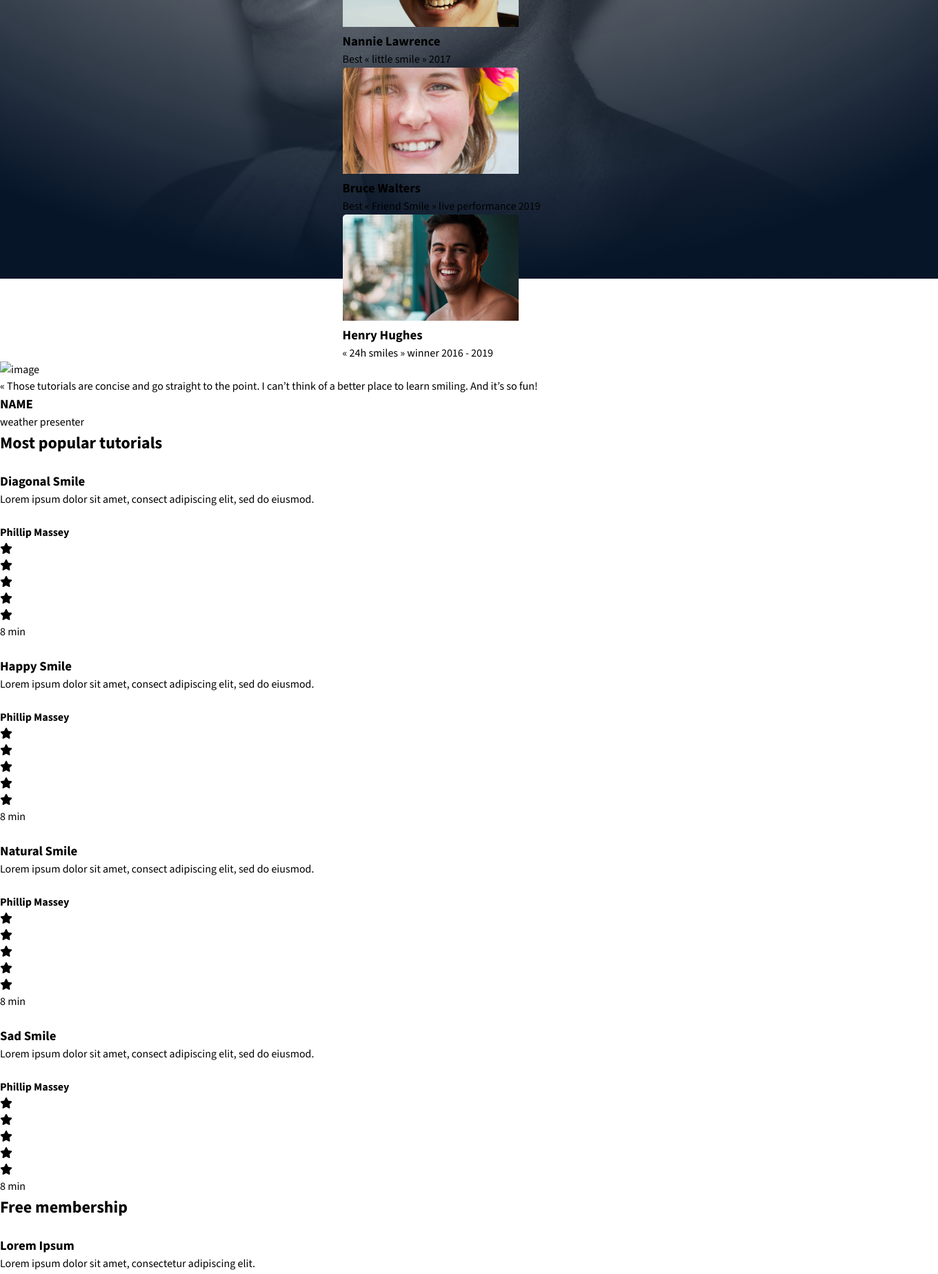
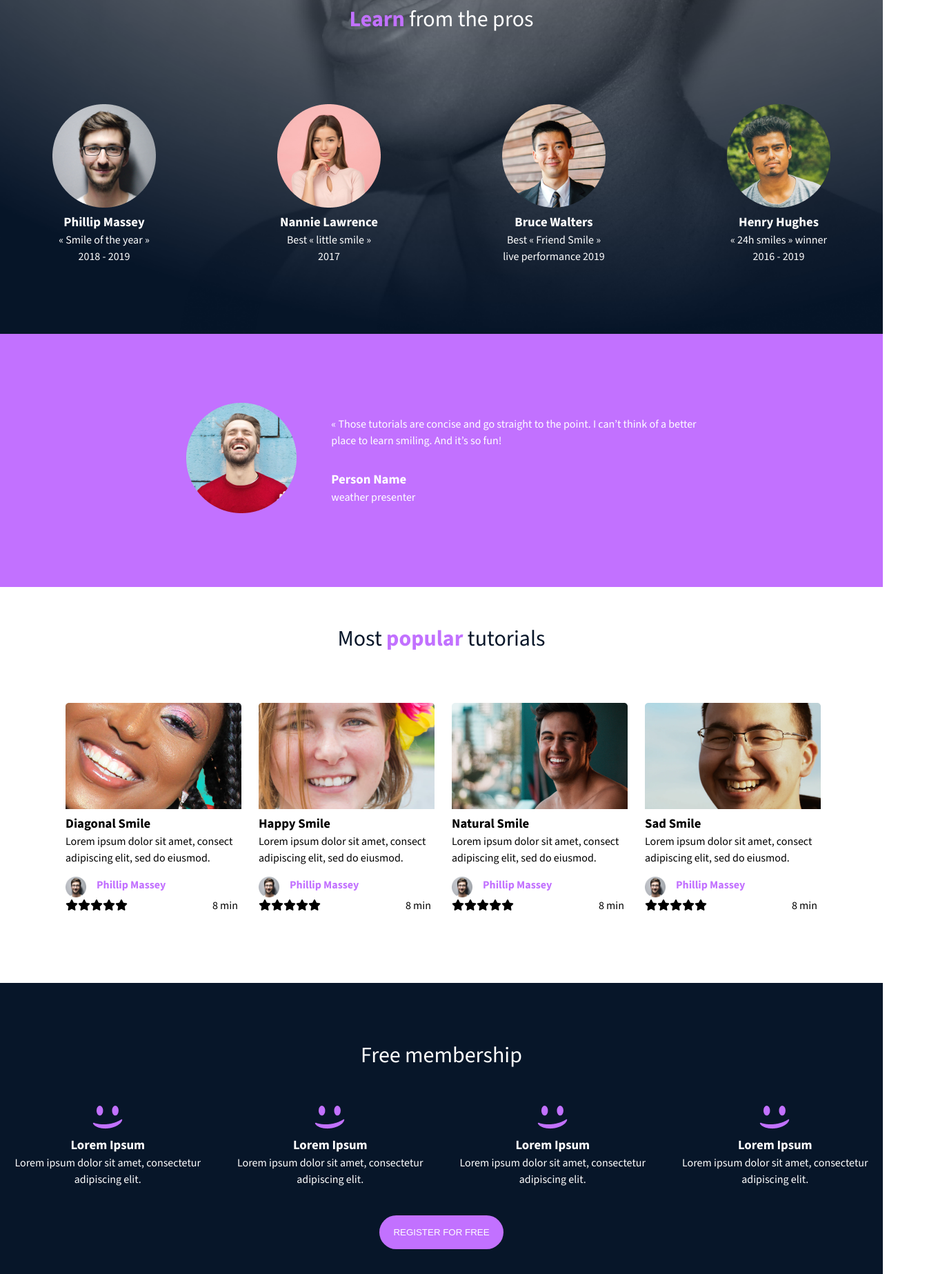
Before and after one commit to iamwillogutu/alx_html_css, a plain HTML site: page css_advanced/index.html in a window 1280 px wide. Shown: the part 585-2432 px from the top of the page at 69% size, 1360 px wide, since content can reach past the window. Drawn offline with nearby package versions, Linux system fonts and the light colour scheme.

Commit message:
CSS Advance Project

```diff
--- a/css_advanced/index.html
+++ b/css_advanced/index.html
@@ -34,54 +34,56 @@
                 </div>
                 <button>REGISTER FOR FREE</button>
             </div>
-            <div>
-                <h2>Learn from the pros</h2>
+            <div class="the-pros">
+                <h2><span class="learn">Learn</span> from the pros</h2>
                 <div class="profile-section">
                     <div class="profile">
-                        <img src="./images/1 (3).png" alt="">
+                        <img src="./images/1.png" alt="">
                         <h3>Phillip Massey</h3>
                         <p>« Smile of the year » 2018 - 2019</p>
                     </div>
                     <div class="profile">
-                        <img src="./images/6.png" alt="">
+                        <img src="./images/3.png" alt="">
                         <h3>Nannie Lawrence</h3>
                         <p>Best « little smile » 2017</p>
                     </div>
                     <div class="profile">
-                        <img src="./images/7.png" alt="">
+                        <img src="./images/2.png" alt="" id="profile-3">
                         <h3>Bruce Walters</h3>
                         <p>Best « Friend Smile » live performance 2019</p>
                     </div>
                     <div class="profile">
-                        <img src="./images/8.png" alt="">
+                        <img src="./images/4.png" alt="">
                         <h3>Henry Hughes</h3>
                         <p>« 24h smiles » winner 2016 - 2019</p>
                     </div>
                 </div>
             </div>
-            <img src="Images/Object.png" alt="Hero Illustration" class="hero-img">
+            <!-- <img src="Images/Object.png" alt="Hero Illustration" class="hero-img"> -->
         </section>
-        <section>
+        <section class="banner">
             <div>
-                <img src="./images/Bitmap.png" alt="image">
+                <img src="./images/5.png" alt="image">
             </div>
-            <div>
-                <blockquote>« Those tutorials are concise and go straight to the point. I can’t think of a better place to learn smiling. And it’s so fun!</blockquote>
-                <h3>NAME</h3>
+            <div class="banner-description">
+                <blockquote>« Those tutorials are concise and go straight to the point. I can’t think of a better <br> place to learn smiling. And it’s so fun!</blockquote>
+                <h3 class="name">Person Name</h3>
                 <P>weather presenter</P>
             </div>
         </section>
-        <section>
-            <h2>Most popular tutorials</h2>
-            <div>
-                <img src="./images/Bitmap (1).png" alt="">
+        <section class="tutorial">
+            <h2 class="tutorial-heading">Most <span class="learn">popular</span> tutorials</h2>
+            <div class="tutorial-section">
+                <div class="tutorial-one">
+                    <img src="./images/9.png" alt="">
                     <h3>Diagonal Smile</h3>
                     <p>Lorem ipsum dolor sit amet, consect adipiscing elit, sed do eiusmod.</p>
-                <div>
-                    <img src="./images/1 (3).png" alt="">
-                    <h4>Phillip Massey</h4>
+                    <div class="phillip-description">
+                        <img src="./images/1.png" alt="" class="phillip-img">
+                        <h4 class="learn">Phillip Massey</h4>
                     </div>
-                <div>
+                    <div class="stars-description">
+                    <div class="stars">
                         <div><i class="fa-solid fa-star"></i></div>
                         <div><i class="fa-solid fa-star"></i></div>
                         <div><i class="fa-solid fa-star"></i></div>
@@ -90,15 +92,17 @@
                     </div>
                     <p>8 min</p>
                     </div>
-            <div>
-                <img src="./images/Bitmap (4).png" alt="">
+                </div>
+                <div class="tutorial-one">
+                    <img src="./images/7.png" alt="">
                     <h3>Happy Smile</h3>
                     <p>Lorem ipsum dolor sit amet, consect adipiscing elit, sed do eiusmod.</p>
-                <div>
-                    <img src="./images/1 (3).png" alt="">
-                    <h4>Phillip Massey</h4>
+                    <div class="phillip-description">
+                        <img src="./images/1.png" alt="" class="phillip-img">
+                        <h4 class="learn">Phillip Massey</h4>
                     </div>
-                <div>
+                    <div class="stars-description">
+                    <div class="stars">
                         <div><i class="fa-solid fa-star"></i></div>
                         <div><i class="fa-solid fa-star"></i></div>
                         <div><i class="fa-solid fa-star"></i></div>
@@ -107,15 +111,17 @@
                     </div>
                     <p>8 min</p>
                     </div>
-            <div>
-                <img src="./images/Bitmap (3).png" alt="">
+                </div>
+                <div class="tutorial-one">
+                    <img src="./images/8.png" alt="">
                     <h3>Natural Smile</h3>
                     <p>Lorem ipsum dolor sit amet, consect adipiscing elit, sed do eiusmod.</p>
-                <div>
-                    <img src="./images/1 (3).png" alt="">
-                    <h4>Phillip Massey</h4>
+                    <div class="phillip-description">
+                        <img src="./images/1.png" alt="" class="phillip-img">
+                        <h4 class="learn">Phillip Massey</h4>
                     </div>
-                <div>
+                    <div class="stars-description">
+                    <div class="stars">
                         <div><i class="fa-solid fa-star"></i></div>
                         <div><i class="fa-solid fa-star"></i></div>
                         <div><i class="fa-solid fa-star"></i></div>
@@ -124,15 +130,17 @@
                     </div>
                     <p>8 min</p>
                     </div>
-            <div>
-                <img src="./images/Bitmap (2).png" alt="">
+                </div>
+                <div class="tutorial-one">
+                    <img src="./images/6.png" alt="">
                     <h3>Sad Smile</h3>
                     <p>Lorem ipsum dolor sit amet, consect adipiscing elit, sed do eiusmod.</p>
-                <div>
-                    <img src="./images/1 (3).png" alt="">
-                    <h4>Phillip Massey</h4>
+                    <div class="phillip-description">
+                        <img src="./images/1.png" alt="" class="phillip-img">
+                        <h4 class="learn">Phillip Massey</h4>
                     </div>
-                <div>
+                    <div class="stars-description">
+                    <div class="stars">
                         <div><i class="fa-solid fa-star"></i></div>
                         <div><i class="fa-solid fa-star"></i></div>
                         <div><i class="fa-solid fa-star"></i></div>
@@ -141,42 +149,41 @@
                     </div>
                     <p>8 min</p>
                     </div>
+                </div>
+            </div>
         </section>
-        <section>
+        <section class="free-membership">
             <h2>Free membership</h2>
-            <div>
-                <img src="./images/smile.svg" alt="">
+            <div class="membership-section">
+                <div class="membership">
+                    <img src="./images/smile.png" alt="">
                     <h3>Lorem Ipsum</h3>
                     <p>Lorem ipsum dolor sit amet, consectetur adipiscing elit.</p>
                 </div>
-            <div>
-                <img src="./images/smile.svg" alt="">
+                <div class="membership">
+                    <img src="./images/smile.png" alt="">
                     <h3>Lorem Ipsum</h3>
                     <p>Lorem ipsum dolor sit amet, consectetur adipiscing elit.</p>
                 </div>
-            <div>
-                <img src="./images/smile.svg" alt="">
+                <div class="membership">
+                    <img src="./images/smile.png" alt="">
                     <h3>Lorem Ipsum</h3>
                     <p>Lorem ipsum dolor sit amet, consectetur adipiscing elit.</p>
                 </div>
-            <div>
-                <img src="./images/smile.svg" alt="">
+                <div class="membership">
+                    <img src="./images/smile.png" alt="">
                     <h3>Lorem Ipsum</h3>
                     <p>Lorem ipsum dolor sit amet, consectetur adipiscing elit.</p>
+                </div>
             </div>
             <button>REGISTER FOR FREE</button>
         </section>
         <section>
-            <h2>F.A.Q</h2>
+            <div class="FAQ">
+            <h2 class="faq-heading">F.A.Q</h2>
             <div>
-                <div>
-                    <div>
-                        <h3>How does this work?</h3>
-                    </div>
-                    <div>
-                        Lorem ipsum dolor sit amet, consectetur adipiscing elit, sed do eiusmod tempor incididunt ut labore et dolore magna aliqua. Ut enim ad minim veniam, quis nostrud exercitation ullamco laboris nisi ut aliquip ex ea commodo consequat. Duis aute irure dolor in reprehenderit in voluptate velit esse cillum dolore eu fugiat nulla pariatur. Excepteur sint occaecat cupidatat non proident, sunt in culpa qui officia deserunt mollit anim id est laborum.
-                    </div>
-
+                <div class="faq-content">
+                    <div class="faq-details">
                     <div>
                         <h3>How does this work?</h3>
                     </div>
@@ -184,13 +191,8 @@
                         Lorem ipsum dolor sit amet, consectetur adipiscing elit, sed do eiusmod tempor incididunt ut labore et dolore magna aliqua. Ut enim ad minim veniam, quis nostrud exercitation ullamco laboris nisi ut aliquip ex ea commodo consequat. Duis aute irure dolor in reprehenderit in voluptate velit esse cillum dolore eu fugiat nulla pariatur. Excepteur sint occaecat cupidatat non proident, sunt in culpa qui officia deserunt mollit anim id est laborum.
                     </div>
                     </div>
-                <div>
-                    <div>
-                        <h3>How does this work?</h3>
-                    </div>
-                    <div>
-                        Lorem ipsum dolor sit amet, consectetur adipiscing elit, sed do eiusmod tempor incididunt ut labore et dolore magna aliqua. Ut enim ad minim veniam, quis nostrud exercitation ullamco laboris nisi ut aliquip ex ea commodo consequat. Duis aute irure dolor in reprehenderit in voluptate velit esse cillum dolore eu fugiat nulla pariatur. Excepteur sint occaecat cupidatat non proident, sunt in culpa qui officia deserunt mollit anim id est laborum.
-                    </div>
+
+                    <div class="faq-details">
                     <div>
                         <h3>How does this work?</h3>
                     </div>
@@ -199,12 +201,32 @@
                     </div>
                     </div>
                 </div>
+                <div class="faq-content">
+                    <div class="faq-details">
+                    <div>
+                        <h3>How does this work?</h3>
+                    </div>
+                    <div>
+                        Lorem ipsum dolor sit amet, consectetur adipiscing elit, sed do eiusmod tempor incididunt ut labore et dolore magna aliqua. Ut enim ad minim veniam, quis nostrud exercitation ullamco laboris nisi ut aliquip ex ea commodo consequat. Duis aute irure dolor in reprehenderit in voluptate velit esse cillum dolore eu fugiat nulla pariatur. Excepteur sint occaecat cupidatat non proident, sunt in culpa qui officia deserunt mollit anim id est laborum.
+                    </div>
+                    </div>
+                    <div class="faq-details">
+                    <div>
+                        <h3>How does this work?</h3>
+                    </div>
+                    <div>
+                        Lorem ipsum dolor sit amet, consectetur adipiscing elit, sed do eiusmod tempor incididunt ut labore et dolore magna aliqua. Ut enim ad minim veniam, quis nostrud exercitation ullamco laboris nisi ut aliquip ex ea commodo consequat. Duis aute irure dolor in reprehenderit in voluptate velit esse cillum dolore eu fugiat nulla pariatur. Excepteur sint occaecat cupidatat non proident, sunt in culpa qui officia deserunt mollit anim id est laborum.
+                    </div>
+                    </div>
+                </div>
+            </div>
+            </div>
         </section>
     </main>
     <footer>
         <section>
-            <div>
-                <img src="https://fakeimg.pl/250x250?text=Sample+Logo" alt="logo">
+            <div class="footer-content">
+                <img src="Images/logo.png" alt="logo">
                 <div>
                     <i class="fa-brands fa-facebook"></i>
                     <i class="fa-brands fa-twitter"></i>
--- a/css_advanced/styles.css
+++ b/css_advanced/styles.css
@@ -40,24 +40,30 @@ li a {
     color: #FFFFFF;
 }
 
-.hero-img {
+/* .hero-img {
   position: absolute;
   top: 0;
   z-index: -1;
-}
+} */
 
 .hero {
-    display: flex;
+    /* display: flex;
     flex-direction: column;
     align-items: center;
-    justify-content: center;
+    justify-content: center; */
+    text-align: center;
+    background-image: url('Images/Object.png');
+    background-repeat: no-repeat;
+    background-size: cover;
+    margin-top: -69.46px;
 }
 
 .get-schooled {
-    display: flex;
+    /* display: flex;
     flex-direction: column;
-    align-items: center;
-    width: 100%;
+    align-items: center; */
+    text-align: center;
+    padding-top: 150px;
 }
 
 h1 {
@@ -66,7 +72,7 @@ h1 {
 }
 
 .expression-wrapper {
-    display: flex;
+    display: inline-block;
 }
 
 .expression {
@@ -89,3 +95,148 @@ button {
     border-style: none;
     margin-top: 40px;
 }
+
+h2 {
+    text-align: center;
+    color: #FFFFFF;
+    font-size: 32px;
+    font-weight: 300;
+}
+
+.learn {
+    color: #C271FF;
+    font-weight: bold;
+}
+
+.the-pros {
+    margin-top: 150px;
+}
+
+.profile-section {
+    color: #FFFFFF;
+    display: flex;
+    justify-content: space-evenly;
+    padding-bottom: 100px;
+    margin-top: 100px;
+}
+
+.profile {
+    margin-right: 100px;
+    max-width: 150px;
+    text-align: center;
+}
+
+.profile:last-child {
+    margin-right: 0;
+}
+
+#profile-3 {
+    border-radius: 50%;
+}
+
+.banner {
+    background-color: #C271FF;
+    color: #FFFFFF;
+    display: flex;
+    justify-content: center;
+    align-items: center;
+    gap: 50px;
+    padding: 100px 100px;
+}
+
+.name {
+    margin-top: 30px;
+}
+
+.tutorial-heading {
+    color: #071629;
+    margin-top: 50px;
+}
+
+.tutorial-section {
+    display: flex;
+    gap: 30px;
+    justify-content: center;
+    margin: 70px auto;
+}
+
+.tutorial-one {
+    width: 250px;
+    /* margin-right: 20px; */
+}
+
+/* .tutorial-one:last-child {
+    margin-right: 0;
+} */
+
+.stars {
+    display: flex;
+}
+
+.phillip-description {
+    display: flex;
+    margin-top: 15px;
+}
+
+.phillip-img {
+    width: 30px;
+    margin-right: 15px;
+}
+
+.stars-description {
+    display: flex;
+    justify-content: space-between;
+}
+
+.free-membership {
+    background-color: #071629;
+    color: #FFFFFF;
+    text-align: center;
+    padding: 80px 20px;
+    margin-top: 100px;
+}
+
+.membership-section {
+    display: flex;
+    justify-content: center;
+    gap: 50px;
+    margin-top: 50px;
+}
+
+.FAQ {
+    margin: 100px 200px;
+    color: #071629;
+    text-align: center;
+}
+
+.faq-heading {
+    font-size: 32px;
+    font-weight: 300;
+    color: #071629;
+}
+
+.faq-content {
+    display: flex;
+    gap: 180px;
+    margin-top: 50px;
+    text-align: left;
+}
+
+.faq-details {
+    margin-top: 15px;
+}
+
+footer {
+    background-color: #071629;
+    color: #FFFFFF;
+    text-align: center;
+    padding: 50px 20px;
+    margin-top: 100px;
+}
+
+.footer-content {
+    display: flex;
+    align-items: center;
+    justify-content: space-between;
+    gap: 20px;
+}
```
Lines whose indentation alone changed are shown as unchanged.
